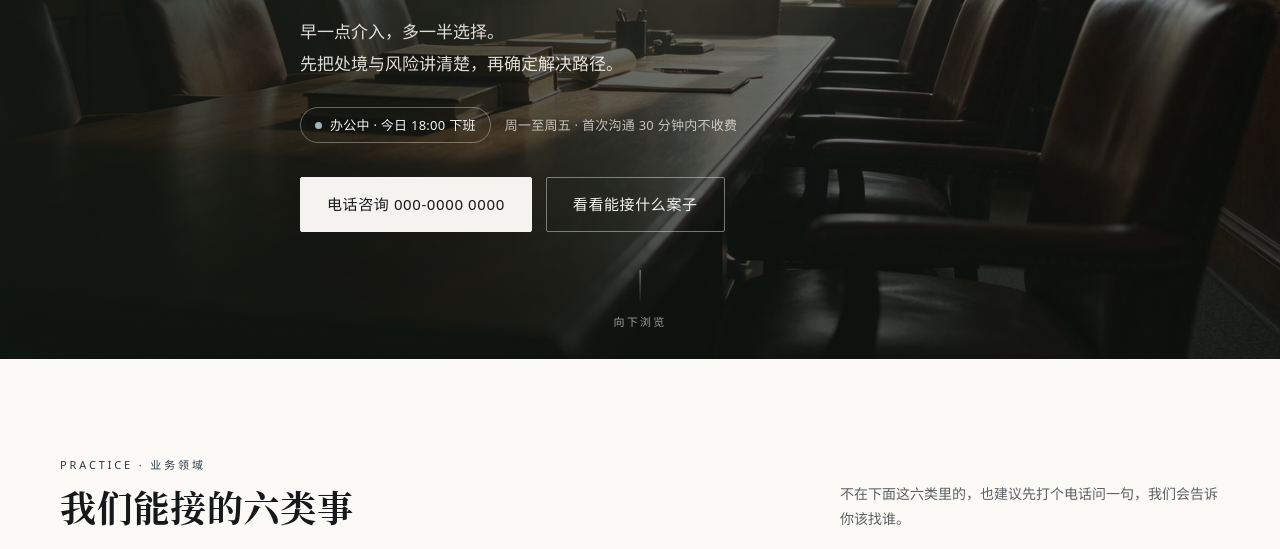
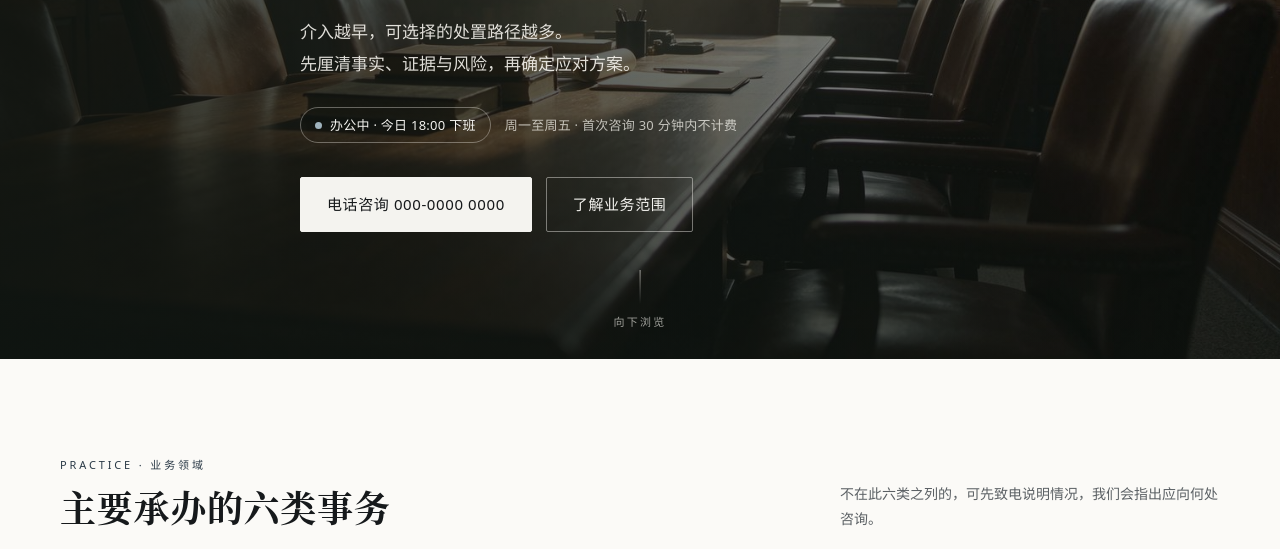
Before and after one commit to J0821/law-firm-template, a plain HTML site: page index.html in a window 1280 px wide. Shown: the part 403-952 px from the top of the page. Drawn offline with Linux system fonts and the light colour scheme.

Commit message:
收敛首屏与业务领域表述，改为书面语

```diff
--- a/index.html
+++ b/index.html
@@ -53,19 +53,19 @@
       <div class="wrap hero-inner">
         <p class="eyebrow">诉讼 · 顾问 · 合规</p>
         <h1>把纠纷解决在<br>成本最低的那一步</h1>
-        <p class="hero-lead">早一点介入，多一半选择。<br>先把处境与风险讲清楚，再确定解决路径。</p>
+        <p class="hero-lead">介入越早，可选择的处置路径越多。<br>先厘清事实、证据与风险，再确定应对方案。</p>
 
         <div class="hero-meta">
           <span class="status-chip" id="heroStatus" data-state="open">
             <i class="dot" aria-hidden="true"></i>
             <span class="status-text">工作时间 09:00 – 18:00</span>
           </span>
-          <span class="hero-hours">周一至周五 · 首次沟通 30 分钟内不收费</span>
+          <span class="hero-hours">周一至周五 · 首次咨询 30 分钟内不计费</span>
         </div>
 
         <div class="hero-actions">
           <a class="btn btn-primary" href="tel:00000000000">电话咨询 000-0000 0000</a>
-          <a class="btn btn-ghost" href="#practice">看看能接什么案子</a>
+          <a class="btn btn-ghost" href="#practice">了解业务范围</a>
         </div>
       </div>
 
@@ -81,9 +81,9 @@
         <header class="section-head reveal">
           <div>
             <p class="section-label">PRACTICE · 业务领域</p>
-            <h2>我们能接的六类事</h2>
+            <h2>主要承办的六类事务</h2>
           </div>
-          <p class="section-note">不在下面这六类里的，也建议先打个电话问一句，我们会告诉你该找谁。</p>
+          <p class="section-note">不在此六类之列的，可先致电说明情况，我们会指出应向何处咨询。</p>
         </header>
 
         <div class="practice-grid">
@@ -195,7 +195,7 @@
             <p class="section-label">TEAM · 律师团队</p>
             <h2>谁在办你的案子</h2>
           </div>
-          <p class="section-note">接案人就是办案人，不转手给助理。</p>
+          <p class="section-note">承办律师全程负责，不转交助理办理。</p>
         </header>
 
         <div class="team-grid">
```
